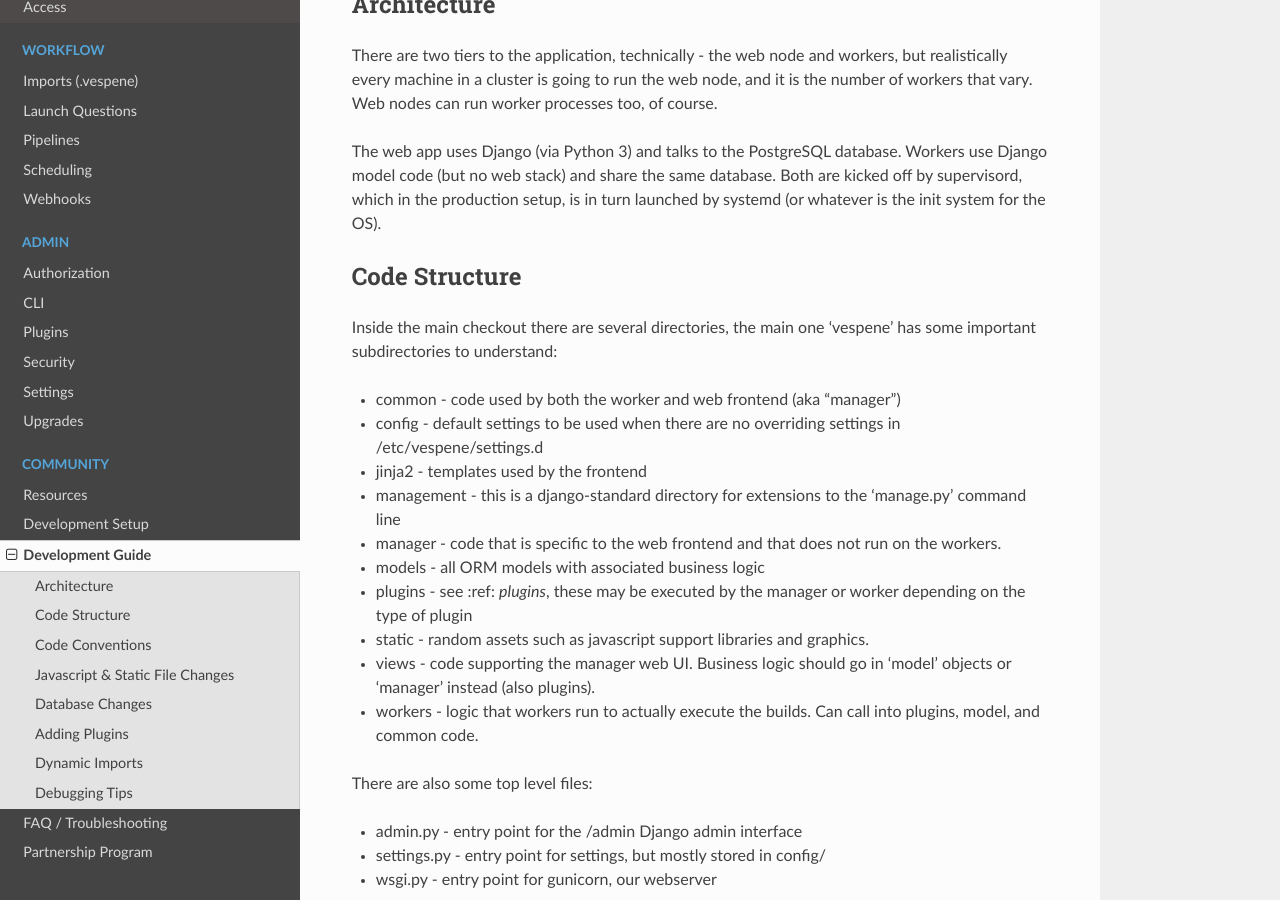
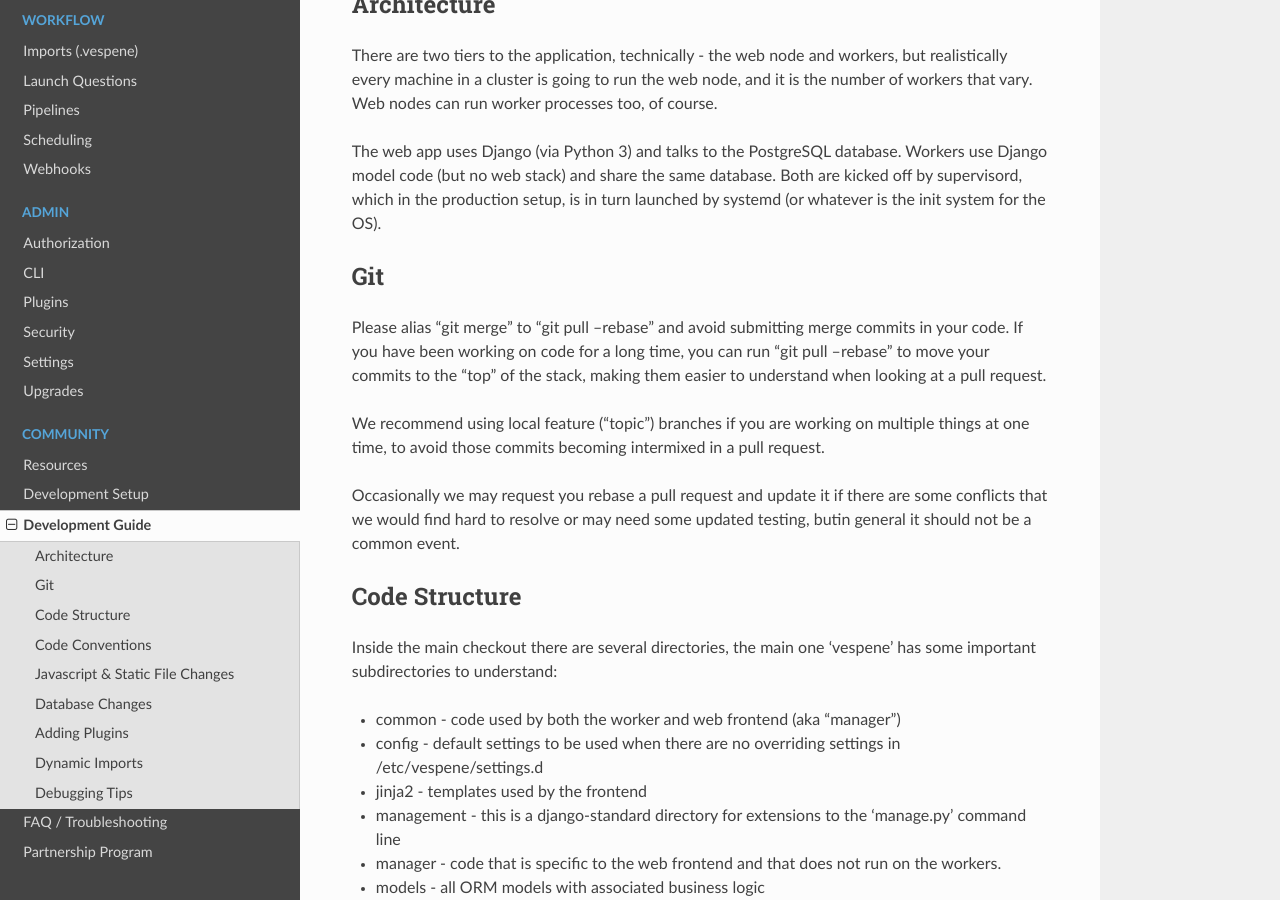
Before and after one commit to vespene-io/_old_vespene, a Sphinx documentation site: the page built from docs/source/development_guide.rst, in a window 1280 px wide and 900 px high, scrolled down 364 px. Built offline with Sphinx 7.4.7 and the Read the Docs theme 2.0.0, drawn with Linux system fonts in a browser that asks for light colours.

Commit message:
Add some git suggestions

```diff
--- a/docs/source/development_guide.rst
+++ b/docs/source/development_guide.rst
@@ -21,6 +21,18 @@ Architecture
 There are two tiers to the application, technically - the web node and workers, but realistically every machine in a cluster is going to run the web node, and it is the number of workers that vary. Web nodes can run worker processes too, of course.
 
 The web app uses Django (via Python 3) and talks to the PostgreSQL database. Workers use Django model code (but no web stack) and share the same database.  Both are kicked off by supervisord, which in the production setup, is in turn launched by systemd (or whatever is the init system for the OS).
+
+Git
+---
+
+Please alias "git merge" to "git pull --rebase" and avoid submitting merge commits in  your code.  If you have been working on
+code for a long time, you can run "git pull --rebase" to move your commits to the "top" of the stack, making them easier
+to understand when looking at a pull request.
+
+We recommend using local feature ("topic") branches if you are working on multiple things at one time, to avoid those
+commits becoming intermixed in a pull request.
+
+Occasionally we may request you rebase a pull request and update it if there are some conflicts that we would find hard to resolve or may need some updated testing, butin general it should not be a common event.
 
 Code Structure
 --------------
```
